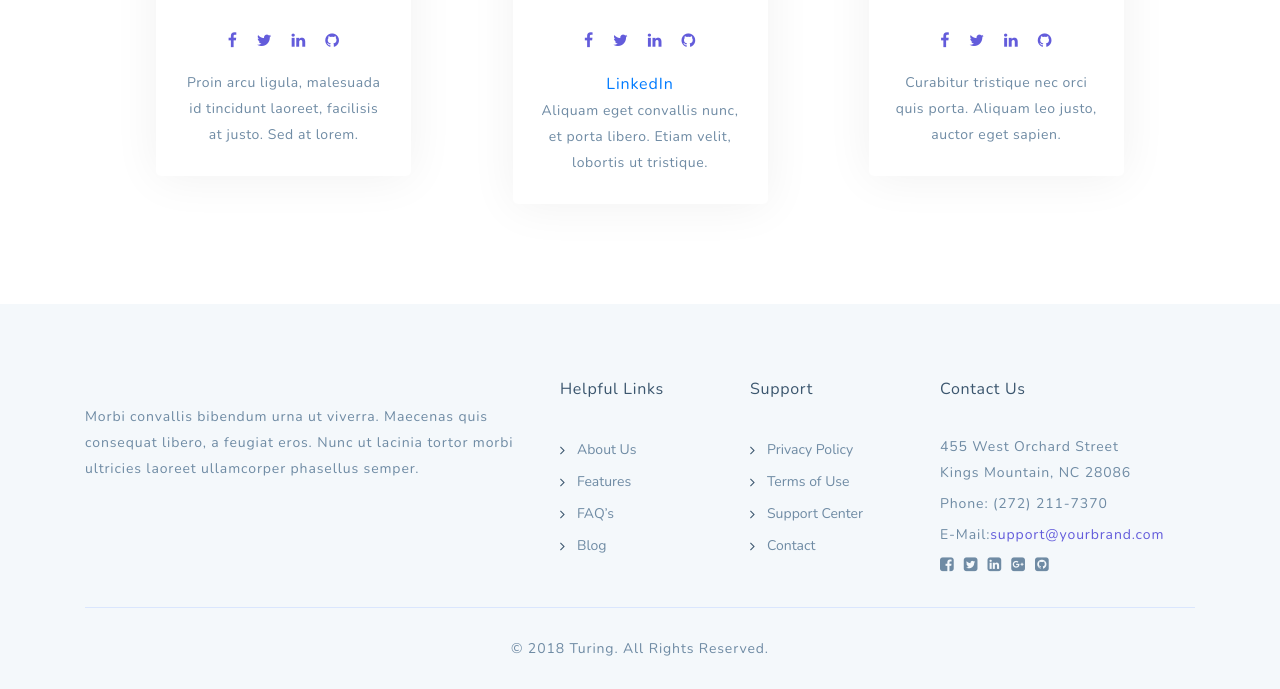
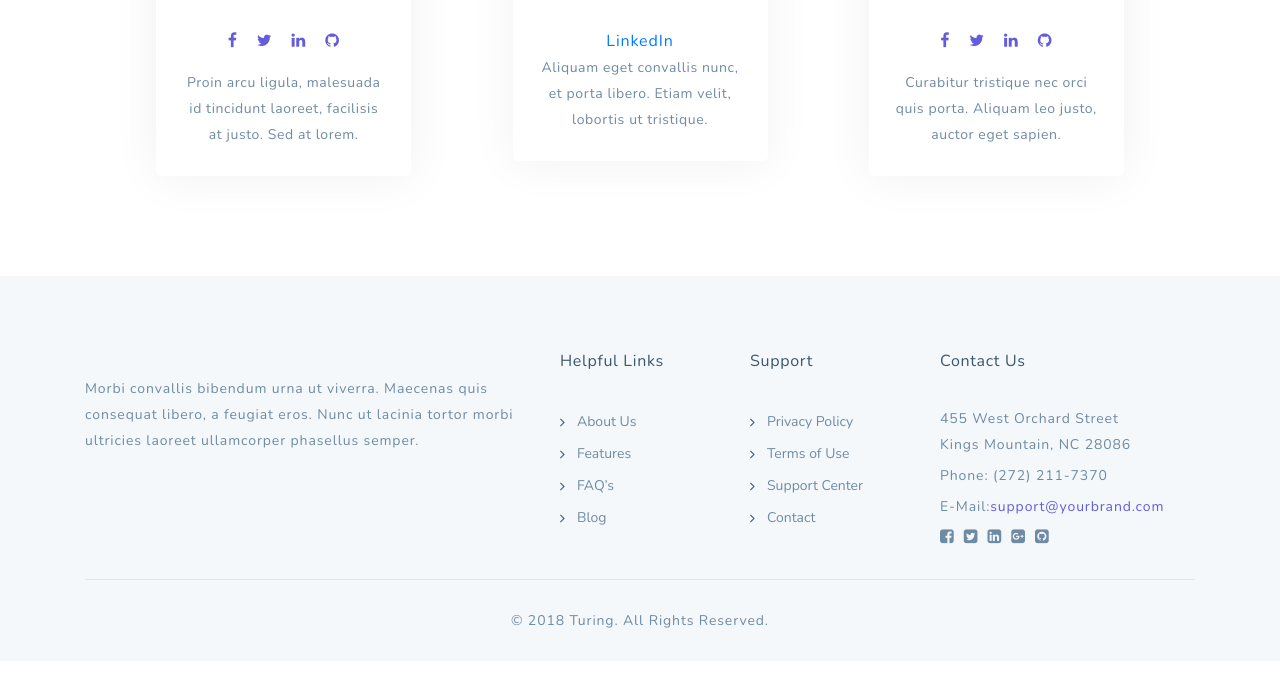
Before and after one commit to RyGibson/agora-website-theme-dev, a website: page html/about.html in a window 1280 px wide. Shown: the part 1462-2151 px from the top of the page. After the commit the page ends 2123 px from the top, so only its background shows below. Drawn offline with nearby package versions, Linux system fonts and the light colour scheme.

Commit message:
about page prep

```diff
--- a/html/about.html
+++ b/html/about.html
@@ -193,12 +193,6 @@
 							<div class="team-info">
 								<h3 class="user-name">Ryan Gibson</h3>
 							</div>
-							<ul class="social">
-								<li><a href="#"><i class="fa fa-facebook"></i></a></li>
-								<li><a href="#"><i class="fa fa-twitter"></i></a></li>
-								<li><a href="#"><i class="fa fa-linkedin"></i></a></li>
-								<li><a href="#"><i class="fa fa-github"></i></a></li>
-							</ul>
 							<a href="www.linkedin.com">LinkedIn</a>
 							<p>Aliquam eget convallis nunc, et porta libero. Etiam velit, lobortis ut tristique.</p>
 						</div>
--- a/html/assets/css/styles.css
+++ b/html/assets/css/styles.css
@@ -1645,7 +1645,7 @@ team
 }
 
 .team-item:hover .user-image {
-  top: -55px;
+ /* top: -55px;  No hovering */
 }
 
 .team-item .user-image {
```
